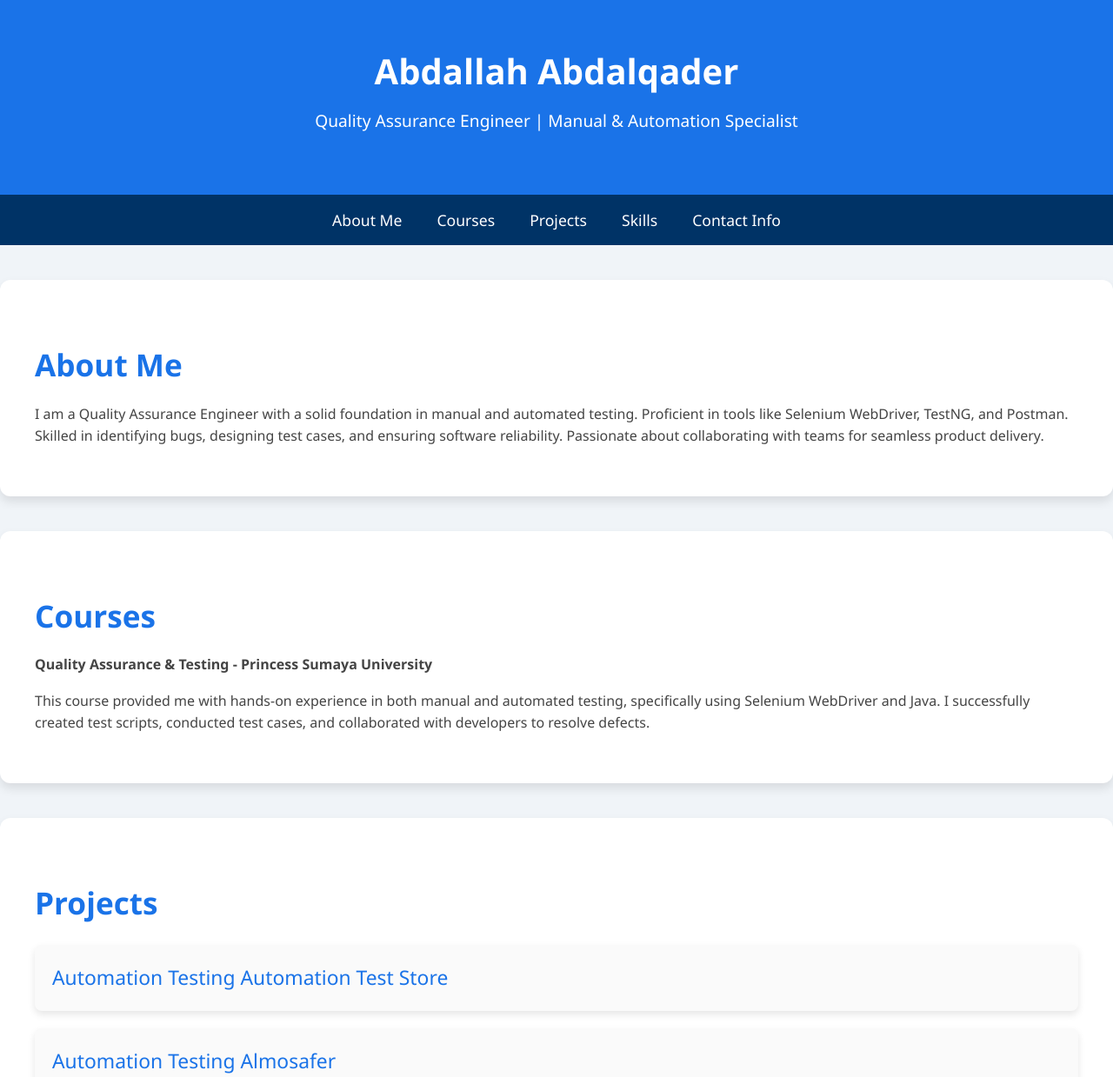
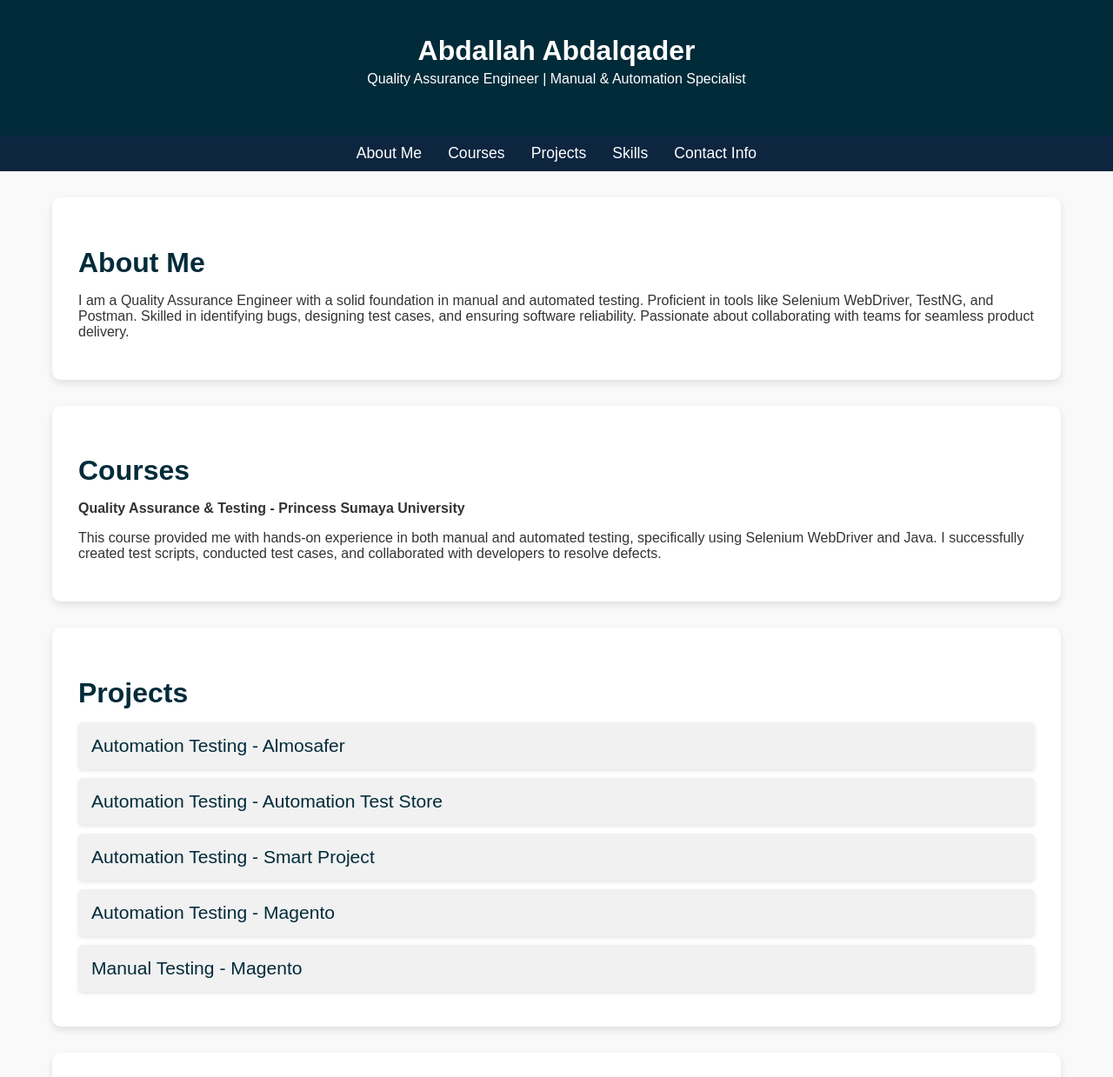
Before and after one commit to Abdallah-Abdalqa96/Qa_Portfolio, a plain HTML site: page index.html in a window 1280 px wide. Shown: the top 1239 px of the page at 87% size. Drawn offline with Linux system fonts and the light colour scheme.

Commit message:
Update index.html

```diff
--- a/index.html
+++ b/index.html
@@ -6,77 +6,72 @@
     <title>Abdallah Abdalqader - Quality Assurance Engineer Portfolio</title>
     <style>
         body {
-            font-family: 'Segoe UI', Tahoma, Geneva, Verdana, sans-serif;
+            font-family: 'Arial', sans-serif;
             margin: 0;
             padding: 0;
-            background: #f0f4f8;
-            color: #444;
-            line-height: 1.6;
+            background: #f9f9f9;
+            color: #333;
         }
         header {
-            background-color: #1a73e8;
+            background-color: #022b3a;
             color: #fff;
             text-align: center;
-            padding: 50px 20px;
-            box-shadow: 0 4px 8px rgba(0, 0, 0, 0.1);
+            padding: 40px 20px;
+            position: sticky;
+            top: 0;
+            z-index: 1000;
         }
         header h1 {
-            font-size: 2.5em;
+            font-size: 2em;
             margin: 0;
         }
         header p {
-            font-size: 1.2em;
-            margin-top: 10px;
-            font-weight: 300;
+            font-size: 1em;
+            margin-top: 5px;
         }
         nav {
             display: flex;
             justify-content: center;
-            gap: 40px;
-            background-color: #003366;
-            padding: 15px 0;
+            gap: 30px;
+            background-color: #0d253f;
+            padding: 10px 0;
         }
         nav a {
             text-decoration: none;
             color: white;
             font-size: 1.1em;
-            font-weight: 500;
             transition: color 0.3s ease;
         }
         nav a:hover {
             color: #ffd700;
         }
         section {
-            max-width: 1200px;
-            margin: 40px auto;
-            padding: 40px;
+            max-width: 1100px;
+            margin: 30px auto;
+            padding: 30px;
             background: #fff;
-            border-radius: 12px;
-            box-shadow: 0 6px 12px rgba(0, 0, 0, 0.1);
+            border-radius: 10px;
+            box-shadow: 0 4px 8px rgba(0, 0, 0, 0.1);
             transition: transform 0.3s ease;
         }
         section:hover {
-            transform: scale(1.03);
+            transform: scale(1.02);
         }
         .section-title {
-            font-size: 2.2em;
-            color: #1a73e8;
+            font-size: 2em;
+            color: #022b3a;
             margin-bottom: 15px;
         }
         .projects .project-card {
-            background-color: #fafafa;
-            padding: 20px;
-            margin: 20px 0;
-            border-radius: 8px;
-            box-shadow: 0 4px 8px rgba(0, 0, 0, 0.1);
-            transition: transform 0.3s ease;
-        }
-        .projects .project-card:hover {
-            transform: scale(1.02);
+            background-color: #f1f1f1;
+            padding: 15px;
+            margin: 10px 0;
+            border-radius: 5px;
+            box-shadow: 0 2px 4px rgba(0, 0, 0, 0.1);
         }
         .projects .project-card a {
-            color: #1a73e8;
-            font-size: 1.3em;
+            color: #022b3a;
+            font-size: 1.2em;
             text-decoration: none;
             transition: color 0.3s ease;
         }
@@ -89,39 +84,18 @@
             margin: 0;
         }
         .skills ul li, .projects ul li {
-            margin: 12px 0;
+            margin: 10px 0;
             font-size: 1.1em;
         }
         footer {
-            background-color: #003366;
+            background-color: #022b3a;
             color: #fff;
             text-align: center;
-            padding: 40px 0;
+            padding: 20px 0;
         }
         .contact-info {
             font-size: 1.2em;
-            margin: 15px 0;
-        }
-        .social-links {
-            display: flex;
-            justify-content: center;
-            gap: 30px;
-            margin-top: 20px;
-        }
-        .social-links a {
-            color: white;
-            font-size: 1.5em;
-            text-decoration: none;
-            transition: color 0.3s ease;
-        }
-        .social-links a:hover {
-            color: #ffd700;
-        }
-        a {
-            color: #1a73e8;
-        }
-        a:hover {
-            color: #ffd700;
+            margin: 10px 0;
         }
     </style>
     <script>
@@ -134,7 +108,7 @@
                     const sectionId = link.getAttribute("href").substring(1);
                     const section = document.getElementById(sectionId);
                     window.scrollTo({
-                        top: section.offsetTop - 60, // Offset for better visibility
+                        top: section.offsetTop - 50, // Offset for better visibility
                         behavior: "smooth"
                     });
                 });
@@ -148,7 +122,7 @@
         <p>Quality Assurance Engineer | Manual & Automation Specialist</p>
     </header>
     <nav>
-        <a href="#about">About Me</a>
+        <a href="#About">About Me</a>
         <a href="#courses">Courses</a>
         <a href="#projects">Projects</a>
         <a href="#skills">Skills</a>
@@ -166,21 +140,11 @@
     <section id="projects" class="projects">
         <h2 class="section-title">Projects</h2>
         <ul>
-            <li class="project-card">
-                <a href="https://github.com/Abdallah-Abdalqa96/Automation_Testing_automationteststore_Project" target="_blank">Automation Testing Automation Test Store</a>
-            </li>
-            <li class="project-card">
-                <a href="https://github.com/Abdallah-Abdalqa96/Automation_Testing_Almosafer_Project" target="_blank">Automation Testing Almosafer</a>
-            </li>
-            <li class="project-card">
-                <a href="https://github.com/Abdallah-Abdalqa96/Automation_Testing_Smart_Project" target="_blank">Automation Testing Smart Project</a>
-            </li>
-            <li class="project-card">
-                <a href="https://github.com/Abdallah-Abdalqa96/Automation_Testing_Magento_Project" target="_blank">Automation Testing Magento</a>
-            </li>
-            <li class="project-card">
-                <a href="https://github.com/Abdallah-Abdalqa96/Manual_Testing_Magento_Project" target="_blank">Manual Testing Magento</a>
-            </li>
+            <li class="project-card"><a href="https://github.com/Abdallah-Abdalqa96/Automation_Testing_Almosafer_Project" target="_blank">Automation Testing - Almosafer</a></li>
+            <li class="project-card"><a href="https://github.com/Abdallah-Abdalqa96/Automation_Testing_automationteststore_Project" target="_blank">Automation Testing - Automation Test Store</a></li>
+            <li class="project-card"><a href="https://github.com/Abdallah-Abdalqa96/Automation_Testing_Smart_Project" target="_blank">Automation Testing - Smart Project</a></li>
+            <li class="project-card"><a href="https://github.com/Abdallah-Abdalqa96/Automation_Testing_Magento_Project" target="_blank">Automation Testing - Magento</a></li>
+            <li class="project-card"><a href="https://github.com/Abdallah-Abdalqa96/Manual_Testing_Magento_Project" target="_blank">Manual Testing - Magento</a></li>
         </ul>
     </section>
     <section id="skills" class="skills">
@@ -196,14 +160,10 @@
     <section id="contact">
         <h2 class="section-title">Contact Info</h2>
         <p class="contact-info">Email: <a href="mailto:abdallahabdalqader638@gmail.com">abdallahabdalqader638@gmail.com</a></p>
-        <p class="contact-info">Phone: <a href="tel:+962791853966">+962791853966</a></p>
+        <p class="contact-info">GitHub: <a href="https://github.com/Abdallah-Abdalqa96" target="_blank">Abdallah-Abdalqa96</a></p>
+        <p class="contact-info">LinkedIn: <a href="https://www.linkedin.com/in/abdallah-abdalqader-579a42245/" target="_blank">Abdallah Abdalqader</a></p>
     </section>
     <footer>
-        <div class="social-links">
-            <a href="https://www.linkedin.com/in/abdallah-abdalqader-579a42245/" target="_blank">LinkedIn</a>
-            <a href="https://github.com/Abdallah-Abdalqa96" target="_blank">GitHub</a>
-            <a href="tel:+962791853966">WhatsApp</a>
-        </div>
         <p>© 2025 Abdallah Abdalqader. All rights reserved.</p>
     </footer>
 </body>
```
